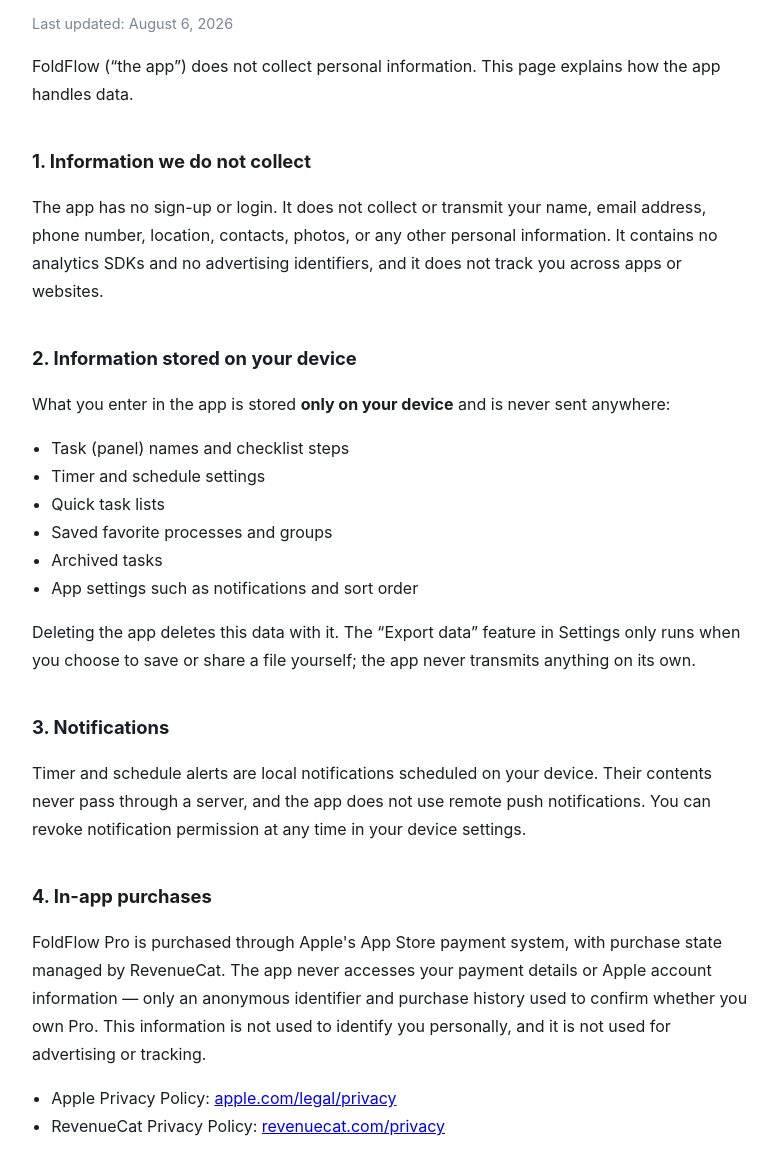
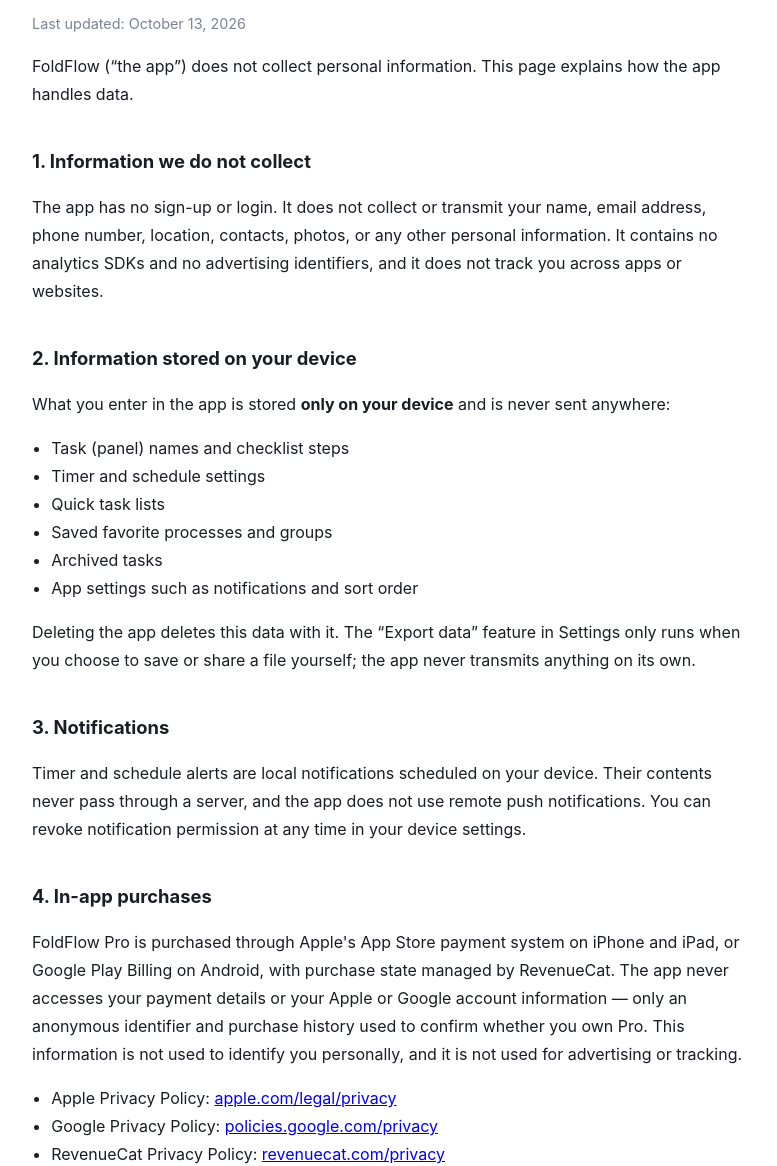
Before and after one commit to SynInaSoft/FoldFlow-web, a plain HTML site: page privacy_en.html in a window 1280 px wide. Shown: the part 143-1309 px from the top of the page, without its empty margins (248-1025 px from the left). Drawn offline with Linux system fonts and the light colour scheme.

Commit message:
Privacy policy: add Google Play Billing (Android release)

```diff
--- a/privacy_en.html
+++ b/privacy_en.html
@@ -32,7 +32,7 @@
   <body>
     <p class="lang"><a href="./privacy.html">한국어</a> · English</p>
     <h1>FoldFlow Privacy Policy</h1>
-    <p class="updated">Last updated: August 6, 2026</p>
+    <p class="updated">Last updated: October 13, 2026</p>
 
     <p>
       FoldFlow (&ldquo;the app&rdquo;) does not collect personal information. This page
@@ -76,14 +76,16 @@
 
     <h2>4. In-app purchases</h2>
     <p>
-      FoldFlow Pro is purchased through Apple's App Store payment system, with purchase
-      state managed by RevenueCat. The app never accesses your payment details or Apple
-      account information — only an anonymous identifier and purchase history used to
+      FoldFlow Pro is purchased through Apple's App Store payment system on iPhone and iPad,
+      or Google Play Billing on Android, with purchase state managed by RevenueCat. The app
+      never accesses your payment details or your Apple or Google account information —
+      only an anonymous identifier and purchase history used to
       confirm whether you own Pro. This information is not used to identify you
       personally, and it is not used for advertising or tracking.
     </p>
     <ul>
       <li>Apple Privacy Policy: <a href="https://www.apple.com/legal/privacy/">apple.com/legal/privacy</a></li>
+      <li>Google Privacy Policy: <a href="https://policies.google.com/privacy">policies.google.com/privacy</a></li>
       <li>RevenueCat Privacy Policy: <a href="https://www.revenuecat.com/privacy">revenuecat.com/privacy</a></li>
     </ul>
 
```
Also changed, not shown: privacy.html (+5 -3 lines).
